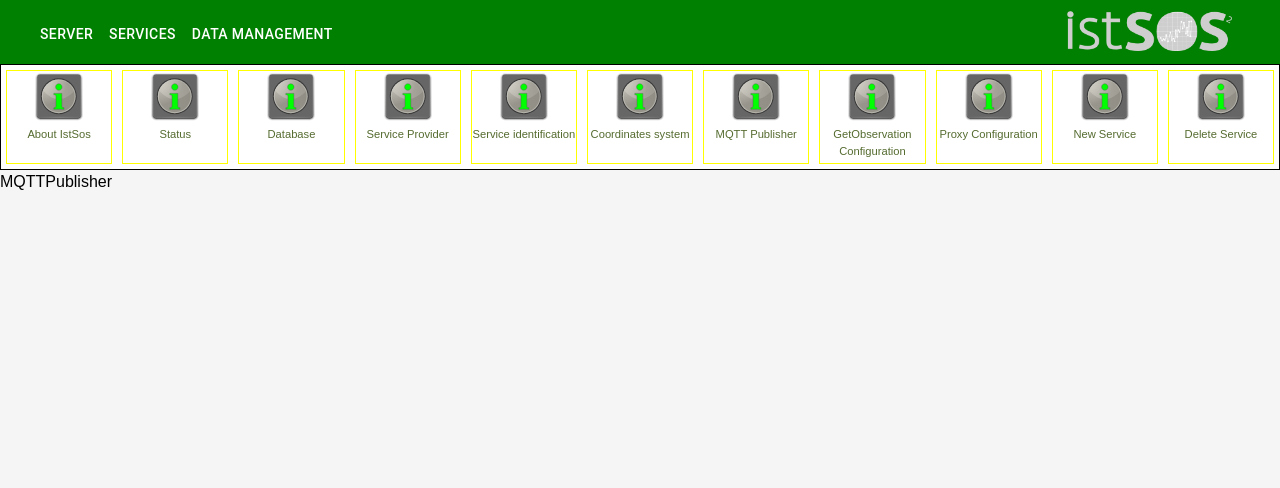
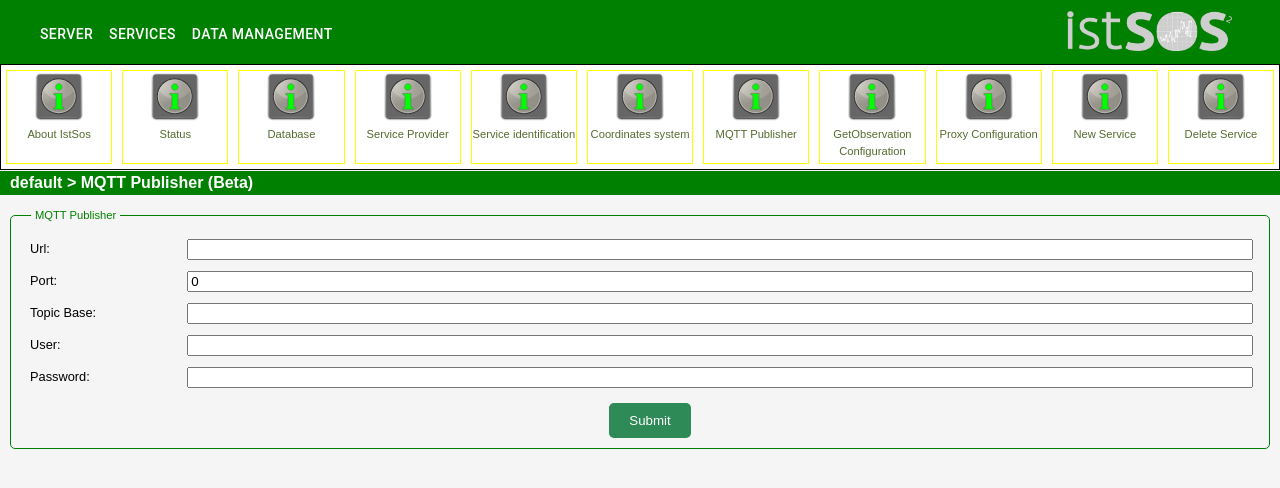
Before and after one commit to KasukabeDefenceForce/refactorIstSos, a React (Vite) app: page /mqtt in a window 1280 px wide. Shown: the top 488 px of the page. Built offline with nearby package versions, Linux system fonts and the light colour scheme.

Commit message:
Updating form on mqtt publisher page

```diff
--- a/src/components/Pages/MQTTPublisher.tsx
+++ b/src/components/Pages/MQTTPublisher.tsx
@@ -1,7 +1,42 @@
+import { Box } from "@mui/material"
+import { useState } from "react"
+import InputBoxComponent from "../util/InputBoxComponent"
 
 const MQTTPublisher = () => {
+    const [url, setUrl] = useState('')
+    const [port, setPort] = useState(0)
+    const [topicBase, setTopicBase] = useState("")
+    const [user, setUser] = useState("")
+    const [password, setPassword] = useState("")
+
+    const handleClick = () => {
+    const sanitizedMessage = `
+    URL: ${url}
+    Port: ${port}
+    `;
+        alert(sanitizedMessage);
+    };
   return (
-    <div>MQTTPublisher</div>
+     <>
+        <div className="page-name">
+            <Box sx={{ flexGrow: 1 }}>
+                <strong>default &gt; MQTT Publisher (Beta)</strong>
+            </Box>
+        </div>
+        <div className="about">
+            <div className="floating-label">MQTT Publisher</div>
+            <form onSubmit={handleClick}>
+                <InputBoxComponent label="Url" type="text" setValue={setUrl} value={url} />
+                <InputBoxComponent label="Port" type="number" setValue={setPort} value={port} />
+                <InputBoxComponent label="Topic Base" type="text" setValue={setTopicBase} value={topicBase} />
+                <InputBoxComponent label="User" type="text" setValue={setUser} value={user} />
+                <InputBoxComponent label="Password" type="password" setValue={setPassword} value={password} />
+                <div className="button-container">
+                    <button className="submit-button">Submit</button>
+                </div>
+            </form>
+        </div>
+      </>
   )
 }
 
```
